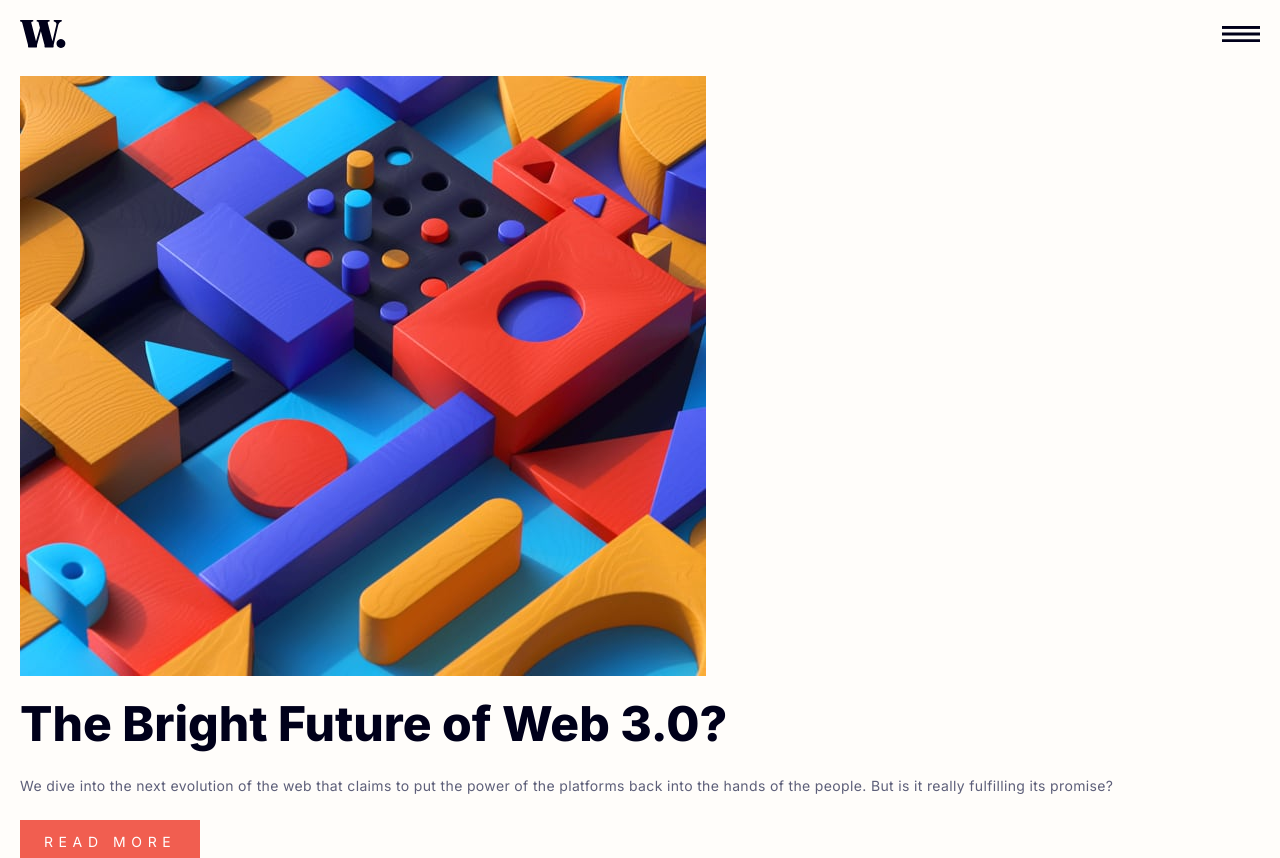
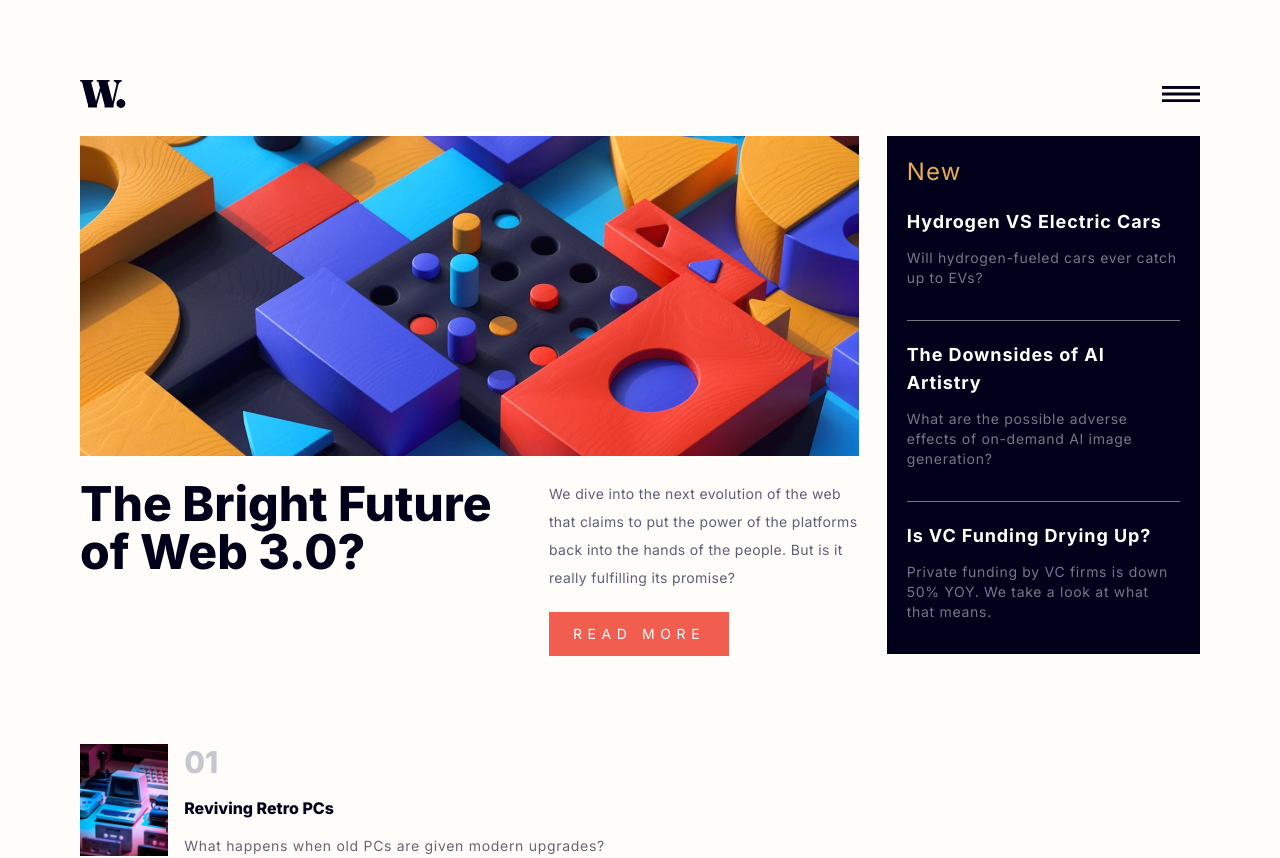
Before and after one commit to MohammedAliHussein/news-homepage, a SvelteKit app: page / in a window 1280 px wide. Shown: the top 858 px of the page. Built offline with nearby package versions, Linux system fonts and the light colour scheme.

Commit message:
need to convert flexbox to grid when screen size changes

```diff
--- a/src/routes/+page.svelte
+++ b/src/routes/+page.svelte
@@ -12,7 +12,7 @@
   }
 </script>
 
-<div class="w-full p-5 bg-off_white">
+<div class="w-full p-5 md:p-20 bg-off_white">
   {#if showingMenu}
     <Menu on:closeMenu={handleMenu}/>
   {/if}
--- a/src/sections/hero/Hero.svelte
+++ b/src/sections/hero/Hero.svelte
@@ -1,13 +1,20 @@
 <script>
   import image from "../../images/image-web-3-mobile.jpg";
+  import imageDesktop from "../../images/image-web-3-desktop.jpg";
 	import HeroNew from "./HeroNew.svelte";
 	import HeroText from "./HeroText.svelte";
 </script>
 
-<div class="w-full py-7">
+<div class="w-full flex flex-col md:flex-row py-7">
   <div>
-    <img src={image} alt="hero-graphic" />
-    <div class="flex-col w-full">
+    <picture>
+      <source
+        srcset={imageDesktop}
+        media="(min-width: 768px)"
+      >
+      <img src={image} alt="hero-graphic"/>
+    </picture>
+    <div class="flex flex-col w-full md:flex-row">
       <HeroText />
     </div>
   </div>
--- a/src/sections/hero/HeroNew.svelte
+++ b/src/sections/hero/HeroNew.svelte
@@ -2,7 +2,7 @@
 	import HeroSubNew from "./HeroSubNew.svelte";
 </script>
 
-<div class="flex-col bg-very_dark_blue p-5 my-10">
+<div class="flex-col w-full h-fit bg-very_dark_blue p-5 my-10 md:ml-7 md:my-0 md:w-3/5">
   <p class="font-inter text-soft_orange text-2xl tracking-wider">New</p>
   <div class="flex-col">
     <HeroSubNew title={"Hydrogen VS Electric Cars"} subText={"Will hydrogen-fueled cars ever catch up to EVs?"} isLast={false}/>
--- a/src/sections/hero/HeroText.svelte
+++ b/src/sections/hero/HeroText.svelte
@@ -1,5 +1,5 @@
 <p class="font-inter font-extrabold text-5xl py-6 text-very_dark_blue">The Bright Future of Web 3.0?</p>
-<div class="flex-col">
+<div class="flex-col md:py-6 md:w-3/5">
   <p class="font-inter font-medium text-sm tracking-wide leading-7 text-dark_grayish_blue">We dive into the next evolution of the web that claims to put the power of the platforms back into the hands of the people. But is it really fulfilling its promise?</p>
   <button class="font-inter font-medium text-sm px-6 py-3 bg-soft_red text-white tracking-custom_wide uppercase my-5">read more</button>
 </div>
--- a/tailwind.config.cjs
+++ b/tailwind.config.cjs
@@ -4,9 +4,8 @@ module.exports = {
   theme: {
     extend: {
       screens: {
-        'mobile': '576px',
-        'tablet': '768px',
-        'desktop': '1200px',
+        'sm': '576px',
+        'md': '768px',
       },
       colors: {
         soft_orange: 'hsl(35, 77%, 62%)',
```
